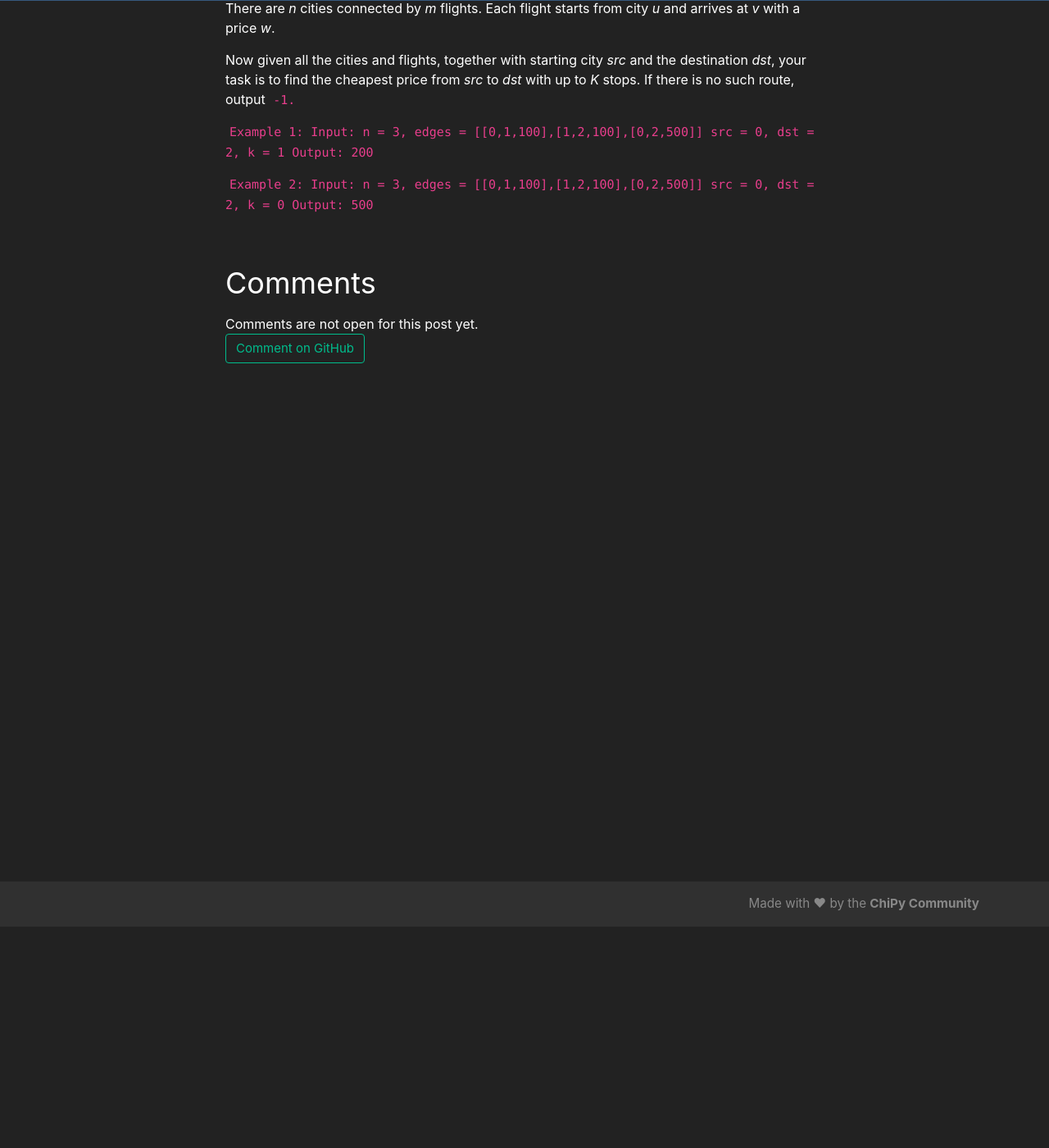
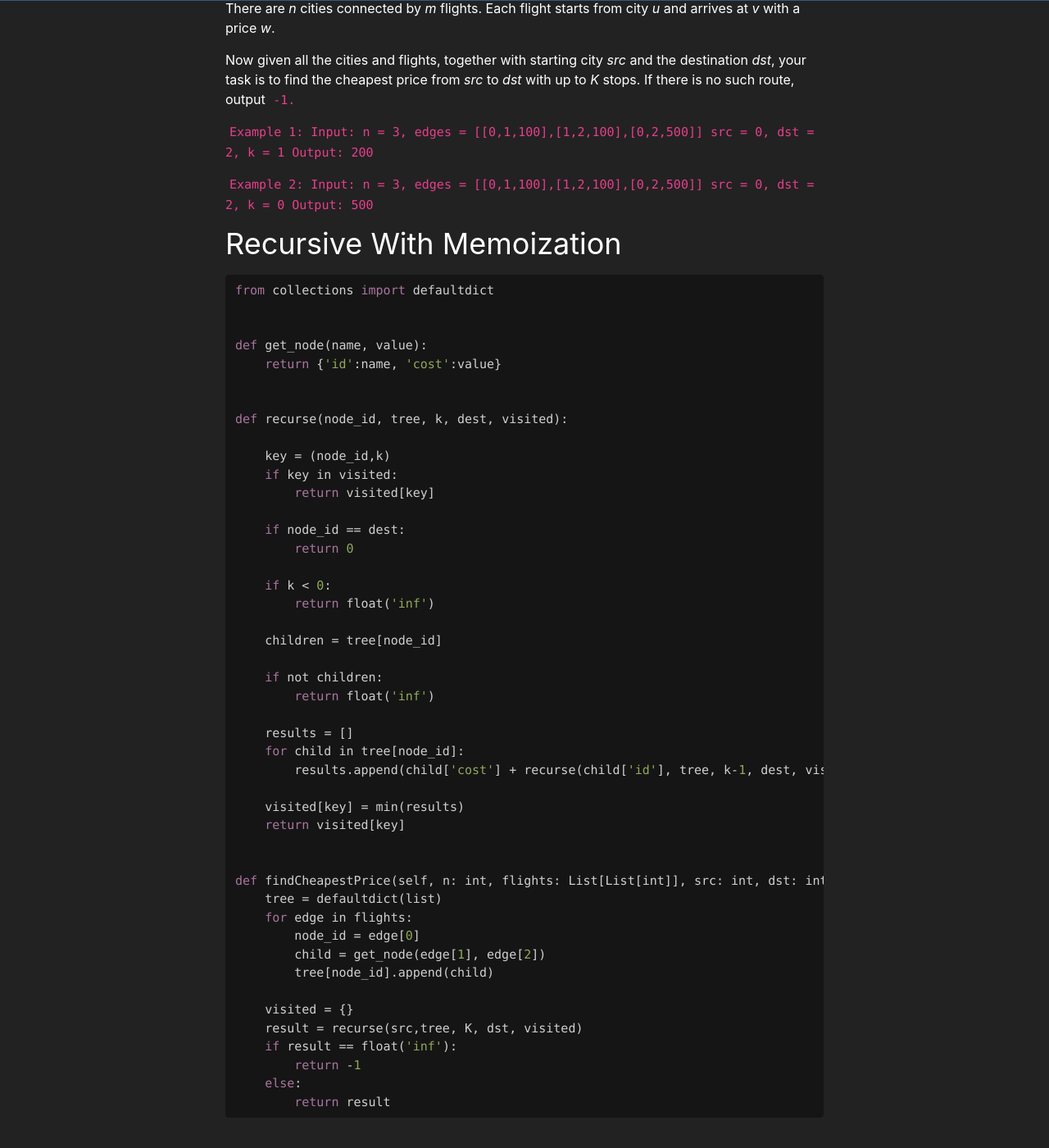
Before and after one commit to chicagopython/algosig, a Jekyll site: the page built from _posts/2020-05-07-cheapest-flights.md, in a window 1280 px wide and 1400 px high, scrolled down 270 px. Shown: the whole window at 82% size. Built offline with Jekyll 4.4.1, drawn with Linux system fonts in a browser that asks for light colours; nearby versions of some CDN libraries; our own code applies the rules of GitHub Pages for plain Markdown files.

Commit message:
Added solution

````diff
--- a/_posts/2020-05-07-cheapest-flights.md
+++ b/_posts/2020-05-07-cheapest-flights.md
@@ -26,3 +26,53 @@ Input:
 n = 3, edges = [[0,1,100],[1,2,100],[0,2,500]]
 src = 0, dst = 2, k = 0
 Output: 500```
+
+## Recursive With Memoization
+
+```python
+from collections import defaultdict
+
+
+def get_node(name, value):
+    return {'id':name, 'cost':value}
+
+
+def recurse(node_id, tree, k, dest, visited):
+
+    key = (node_id,k)
+    if key in visited:
+        return visited[key]
+
+    if node_id == dest:
+        return 0
+
+    if k < 0:
+        return float('inf')
+
+    children = tree[node_id]
+
+    if not children:
+        return float('inf')
+
+    results = []
+    for child in tree[node_id]:
+        results.append(child['cost'] + recurse(child['id'], tree, k-1, dest, visited))
+
+    visited[key] = min(results)
+    return visited[key]
+
+
+def findCheapestPrice(self, n: int, flights: List[List[int]], src: int, dst: int, K: int) -> int:
+    tree = defaultdict(list)
+    for edge in flights:
+        node_id = edge[0]
+        child = get_node(edge[1], edge[2])
+        tree[node_id].append(child)
+
+    visited = {}
+    result = recurse(src,tree, K, dst, visited)
+    if result == float('inf'):
+        return -1
+    else:
+        return result
+```
````
